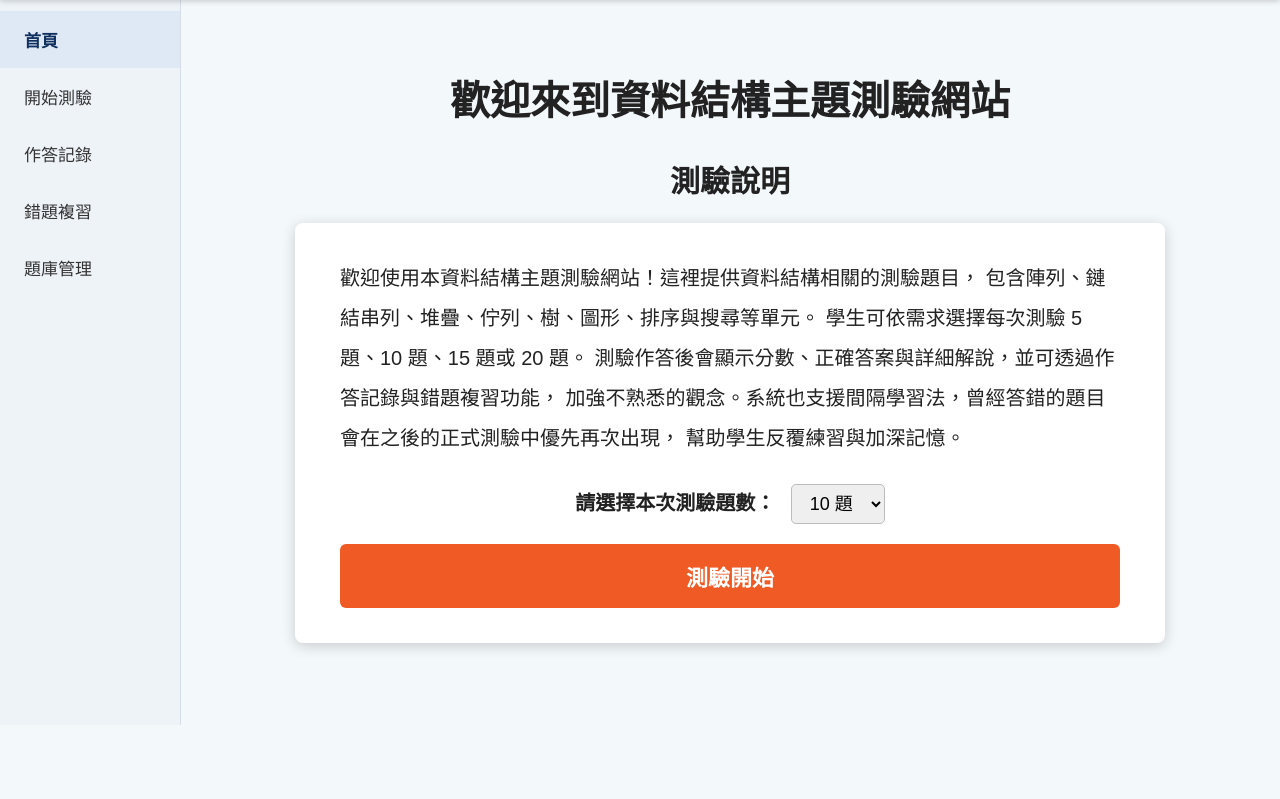
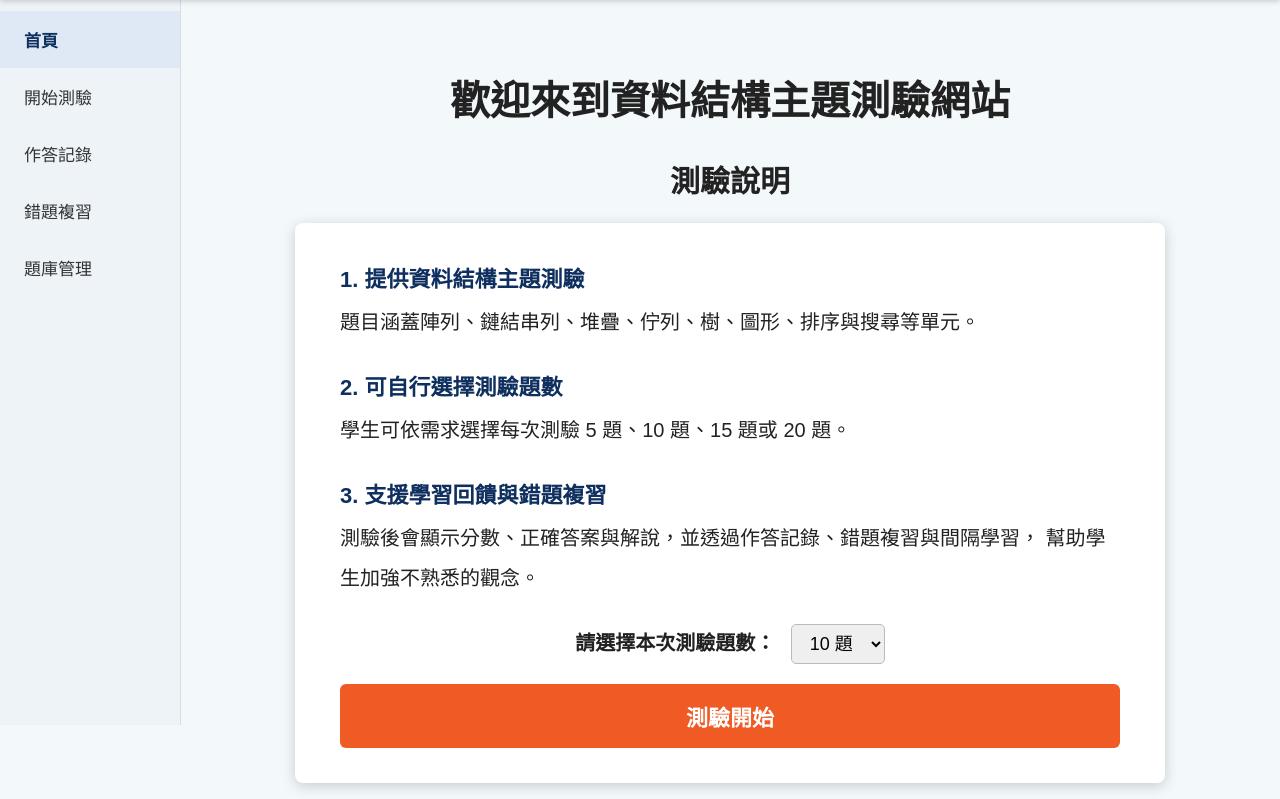
Before and after one commit to kiva1212/ds-quiz-project, a Django app: page / in a window 1280 px wide. Shown: the part 87-886 px from the top of the page. Run offline with Django 5.2, Linux system fonts and the light colour scheme.

Commit message:
update home page introduction layout

```diff
--- a/quiz/templates/quiz/home.html
+++ b/quiz/templates/quiz/home.html
@@ -91,6 +91,7 @@
             margin-bottom: 22px;
         }
 
+        /* 白色卡片 */
         .card {
             background: white;
             width: 780px;
@@ -101,6 +102,23 @@
             text-align: left;
             line-height: 2;
             font-size: 20px;
+        }
+
+        /* 三點式說明文字 */
+        .intro-list {
+            text-align: left;
+            line-height: 2;
+            font-size: 20px;
+        }
+
+        .intro-list p {
+            margin-top: 0;
+            margin-bottom: 24px;
+        }
+
+        .intro-list strong {
+            color: #0f2f5f;
+            font-size: 22px;
         }
 
         .quiz-setting {
@@ -189,12 +207,23 @@
             <div class="section-title">測驗說明</div>
 
             <div class="card">
-                歡迎使用本資料結構主題測驗網站！這裡提供資料結構相關的測驗題目，
-                包含陣列、鏈結串列、堆疊、佇列、樹、圖形、排序與搜尋等單元。
-                學生可依需求選擇每次測驗 5 題、10 題、15 題或 20 題。
-                測驗作答後會顯示分數、正確答案與詳細解說，並可透過作答記錄與錯題複習功能，
-                加強不熟悉的觀念。系統也支援間隔學習法，曾經答錯的題目會在之後的正式測驗中優先再次出現，
-                幫助學生反覆練習與加深記憶。
+                <div class="intro-list">
+                    <p>
+                        <strong>1. 提供資料結構主題測驗</strong><br>
+                        題目涵蓋陣列、鏈結串列、堆疊、佇列、樹、圖形、排序與搜尋等單元。
+                    </p>
+
+                    <p>
+                        <strong>2. 可自行選擇測驗題數</strong><br>
+                        學生可依需求選擇每次測驗 5 題、10 題、15 題或 20 題。
+                    </p>
+
+                    <p>
+                        <strong>3. 支援學習回饋與錯題複習</strong><br>
+                        測驗後會顯示分數、正確答案與解說，並透過作答記錄、錯題複習與間隔學習，
+                        幫助學生加強不熟悉的觀念。
+                    </p>
+                </div>
 
                 <form method="get" action="{% url 'quiz' %}">
                     <div class="quiz-setting">
```
Also changed, not shown: db.sqlite3.
